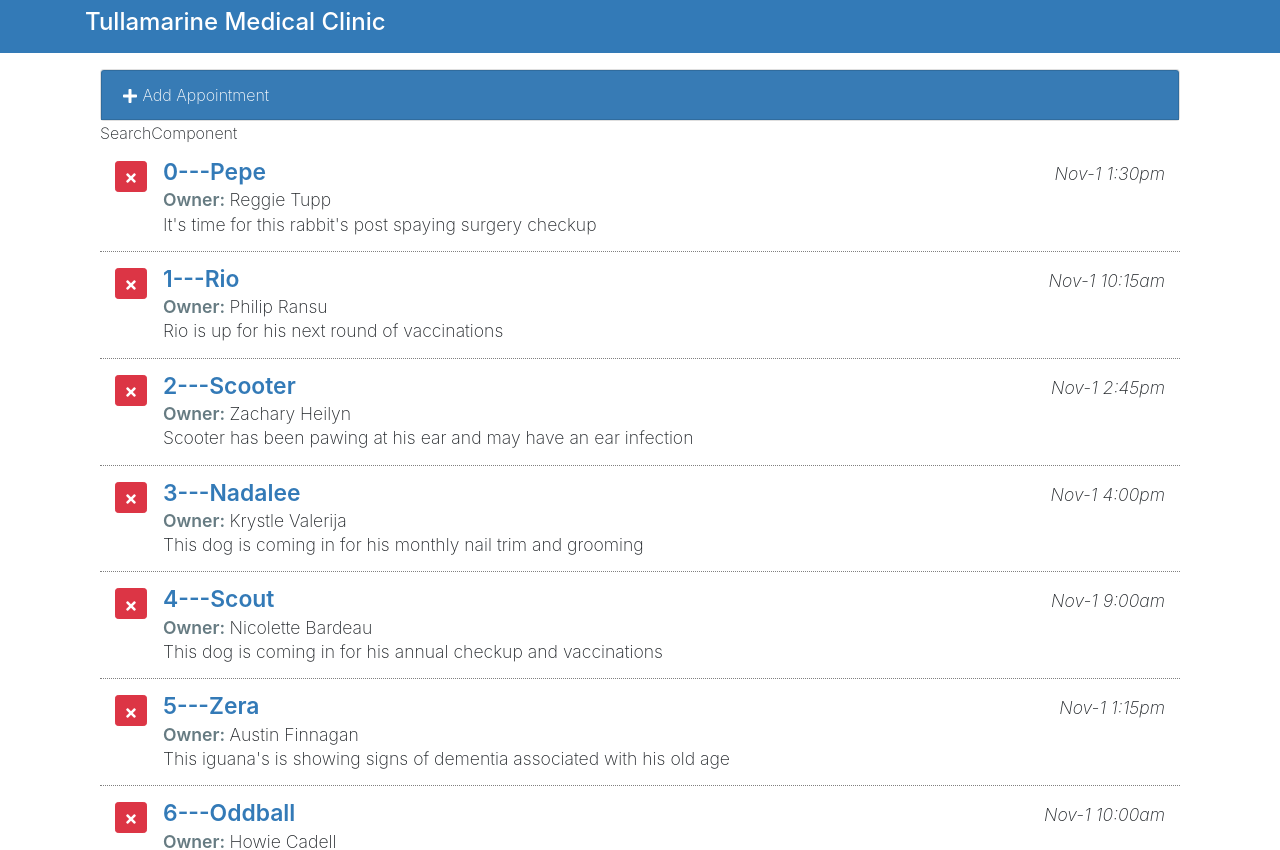
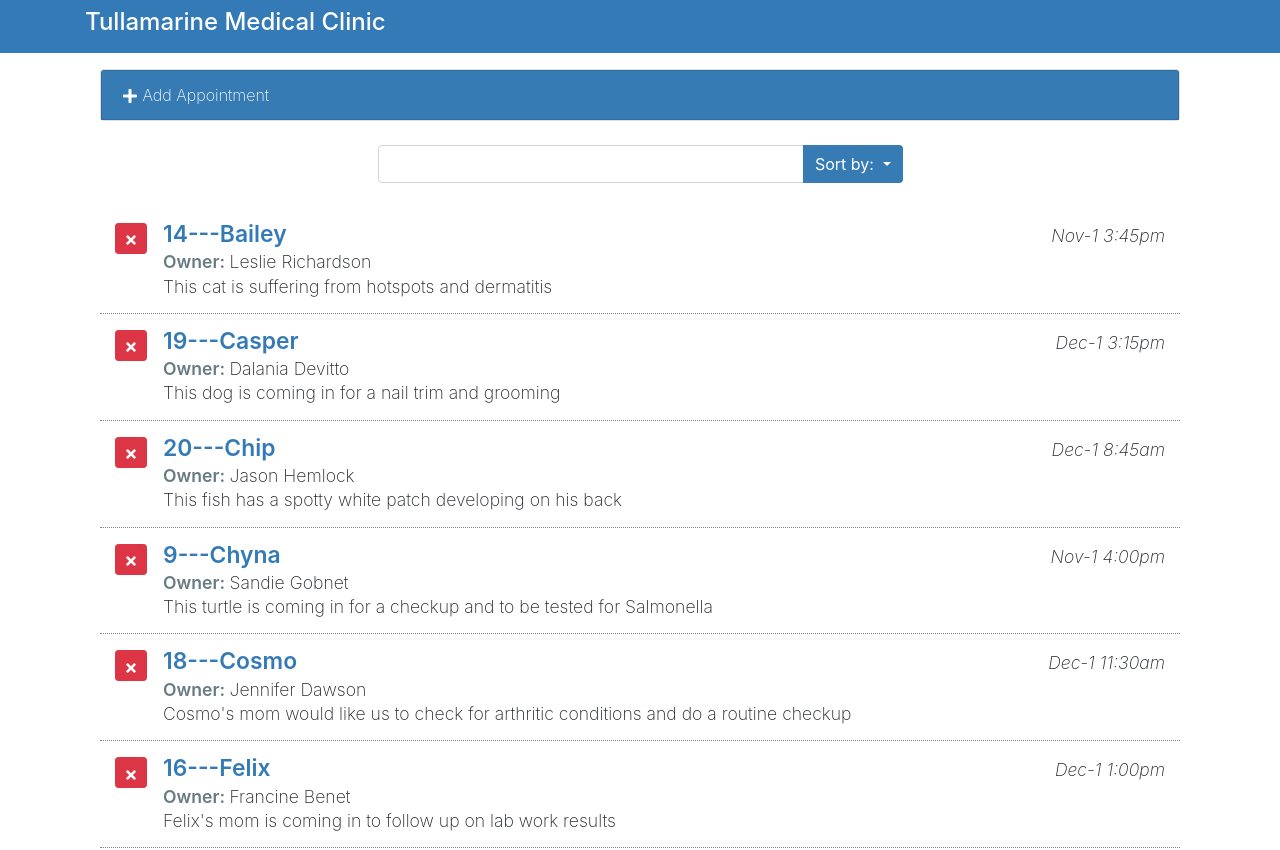
Before and after one commit to DevSadaqat/OnlineAppointmentManager, a React (Create React App) app: page / in a window 1280 px wide. Shown: the top 850 px of the page. Built offline with nearby package versions, Linux system fonts and the light colour scheme.

Commit message:
meethod added for sorting the array list

```diff
--- a/src/components/App.js
+++ b/src/components/App.js
@@ -13,6 +13,8 @@
     this.state = {
       myAppointments: [],
       formDisplay: false,
+      orderBy: 'petName',
+      orderDir: 'asc',
       lastIndex: 0
     };
     this.deleteAppointment = this.deleteAppointment.bind(this);
@@ -61,6 +63,23 @@
   }
 
   render() {
+    let order;
+    let filterApts = this.state.myAppointments;
+    if(this.state.orderDir === 'asc') {
+      order = 1;
+    } else {
+      order = -1;
+    }
+    //comparing elements of array to filter data
+    filterApts.sort((a,b) => {
+      if (a[this.state.orderBy].toLowerCase() <
+      b[this.state.orderBy].toLowerCase()
+      ) {
+        return -1 * order;
+      } else {
+        return 1 * order;
+      }
+    })
     return (
       <main className="page bg-white" id="petratings">
         <div className="container">
@@ -74,7 +93,7 @@
                 />
                 <SearchAppointments />
                 <ListAppointments
-                  appointments={this.state.myAppointments}
+                  appointments={filterApts}
                   deleteAppointment={this.deleteAppointment}
                 />
               </div>
--- a/src/components/SearchAppointments.js
+++ b/src/components/SearchAppointments.js
@@ -1,9 +1,53 @@
 import React, {Component} from 'react';
 
-class SearchAppointments extends Component{
+class SearchAppointments extends Component {
     render() {
-        return <div>SearchComponent</div>;
+
+        return (
+        <div className="search-appointments row justify-content-center my-4">
+          <div className="col-md-6">
+            <div className="input-group">
+              <input
+                id="SearchApts"
+                type="text"
+                className="form-control"
+                aria-label="Search Appointments"
+              />
+              <div className="input-group-append">
+                <button
+                  type="button"
+                  className="btn btn-primary dropdown-toggle"
+                  data-toggle="dropdown"
+                  aria-haspopup="true"
+                  aria-expanded="false"
+                >
+                  Sort by: <span className="caret" />
+                </button>
+
+                <div className="sort-menu dropdown-menu dropdown-menu-right">
+                  <button className="sort-by dropdown-item" href="#">
+                    Pet Name
+                  </button>
+                  <button className="sort-by dropdown-item" href="#">
+                    Date
+                  </button>
+                  <button className="sort-by dropdown-item" href="#">
+                    Owner
+                  </button>
+                  <div role="separator" className="dropdown-divider" />
+                  <button className="sort-by dropdown-item" href="#">
+                    Asc
+                  </button>
+                  <button className="sort-by dropdown-item" href="#">
+                    Desc
+                  </button>
+                </div>
+              </div>
+            </div>
+          </div>
+        </div>
+      );
     }
-}
+  }
 
-export default SearchAppointments;
+  export default SearchAppointments;
```
